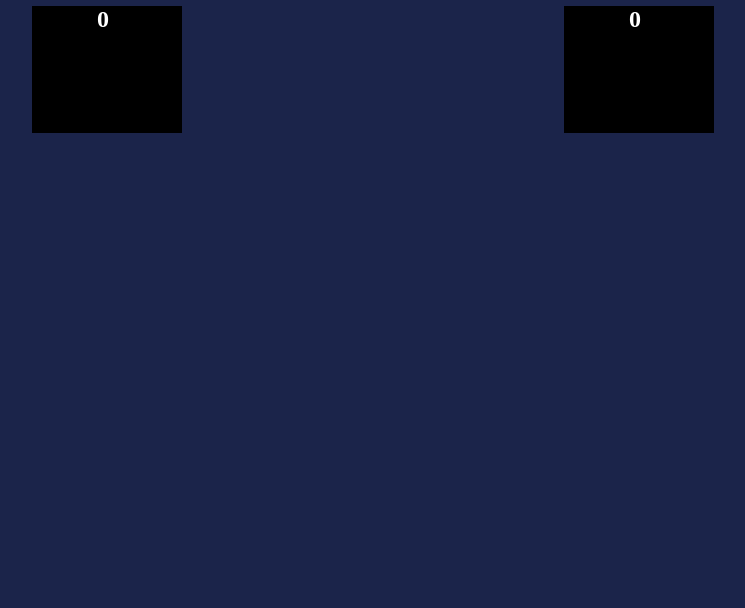
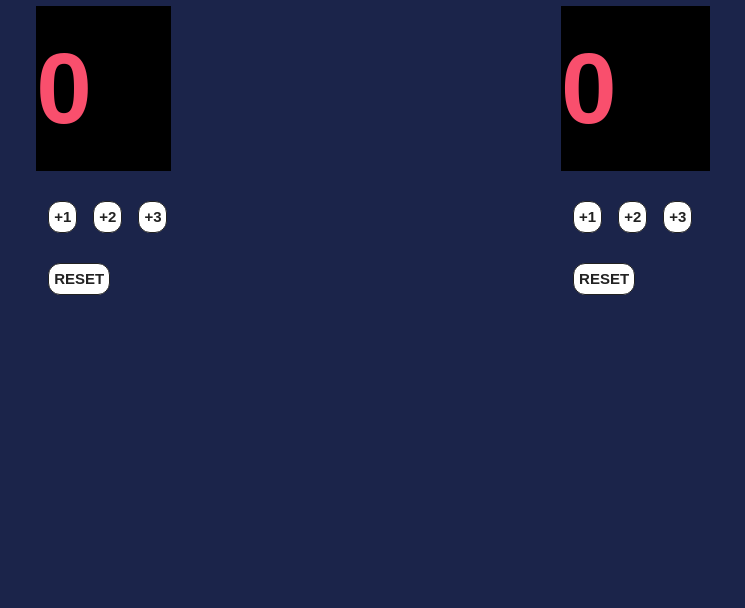
Before and after one commit to zernrack/Basketball-counter, a plain HTML site: page index.html in a window 1280 px wide. Shown: the part 192-800 px from the top of the page, without its empty margins (267-1012 px from the left). Drawn offline with Linux system fonts and the light colour scheme; a web font is replaced by a local one.

Commit message:
[FEATURE] ADD FUNCTIONALITY

```diff
--- a/index.html
+++ b/index.html
@@ -12,16 +12,29 @@
         <div class="home-container">
             <h1>HOME</h1>
             <div class="score-container">
-                <h2 class="score" id="score-home">0</h2>
+                <h2 class="score" id="score_home">0</h2>
             </div>
+            <button type="button" onclick="add_one()">+1</button>
+            <button type="button" onclick="add_two()">+2</button>
+            <button type="button" onclick="add_three()">+3</button>
+                <div>
+                    <button type="button" onclick="reset_home()">RESET</button>
+                </div>
         </div>
+
         <div class="guest-container">
             <h1>GUEST</h1>
             <div class="score-container">
-                <h2 class="score" id="score-guest">0</h2>
+                <h2 class="score" id="score_guest">0</h2>
             </div>
+            <button type="button" onclick="add_one_guest()">+1</button>
+            <button type="button" onclick="add_two_guest()">+2</button>
+            <button type="button" onclick="add_three_guest()">+3</button>
+                <div>
+                    <button type="button" onclick="reset_guest()">RESET</button>
+                </div>
+
         </div>
-
     </div>
     <script src="index.js"></script>
 </body>
--- a/index.js
+++ b/index.js
@@ -0,0 +1,47 @@
+let score_home = document.getElementById('score_home')
+let score_guest = document.getElementById('score_guest')
+
+let count = 0
+
+//Score Home
+function add_one(){
+    count += 1
+    score_home.textContent = count
+}
+
+function add_two(){
+    count += 2
+    score_home.textContent = count
+}
+
+function add_three(){
+    count += 3
+    score_home.textContent = count
+}
+
+function reset_home(){
+    count = 0
+    score_home.textContent = count
+}
+
+//Score Guest
+
+function add_one_guest(){
+    count += 1
+    score_guest.textContent = count
+}
+
+function add_two_guest(){
+    count += 2
+    score_guest.textContent = count
+}
+
+function add_three_guest(){
+    count += 3
+    score_guest.textContent = count
+}
+
+function reset_guest(){
+    count = 0
+    score_guest.textContent = count
+}
--- a/style.css
+++ b/style.css
@@ -1,3 +1,5 @@
+@import url('http://fonts.cdnfonts.com/css/cursed-timer-ulil');
+
 body{
     background-color: #1B244A;
 }
@@ -10,27 +12,29 @@ body{
 }
 
 .home-container{
-    width: 150px;
     margin-right: auto;
     margin-left: auto;
 }
 
 .guest-container{
-    width: 150px;
     margin-right: auto;
     margin-left: auto;
 }
 
 .score-container{
     background-color: black;
-    padding-bottom: 100px;
+    padding-top: 25px;
+    padding-bottom: 25px;
 }
 
 .score{
-    width: 20px;
     color: white;
     margin: auto;
+    font-size: 100px;
+    font-family: 'Cursed Timer ULiL', sans-serif;
+    color: #F94F6D;
 }
+
 h1{
     color: white;
     font-family: 'Verdana';
@@ -39,3 +43,28 @@ h1{
     font-size: 40px;
     line-height: 36px;
 }
+
+button{
+    margin-top: 30px;
+    margin-left: 12px;
+
+    padding: 5px;
+
+    display: inline-block;
+        outline: none;
+        cursor: pointer;
+        font-size: 15px;
+        line-height: 20px;
+        font-weight: 600;
+        border-radius: 12px;
+
+        border: 1px solid #222222;
+        transition: box-shadow 0.2s ease 0s, -ms-transform 0.1s ease 0s, -webkit-transform 0.1s ease 0s, transform 0.1s ease 0s;
+        background: #fff;
+        color: #222222;
+}
+
+button:hover {
+    border-color: #000000;
+    background: #ffffff;
+}
```
